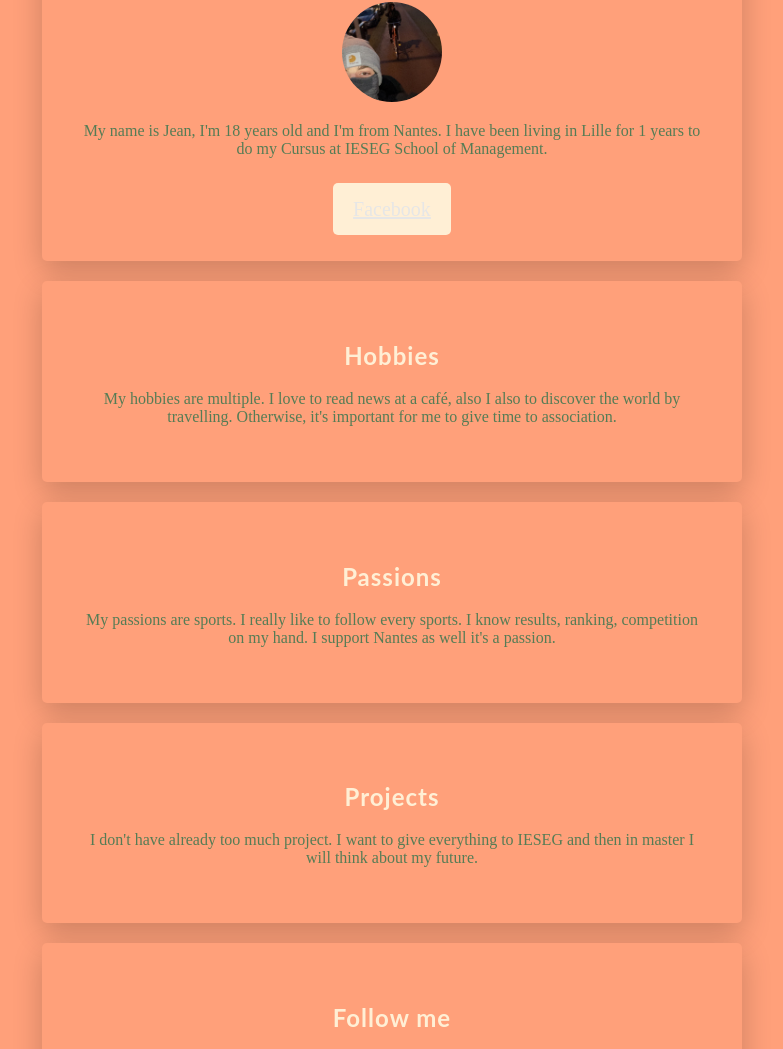
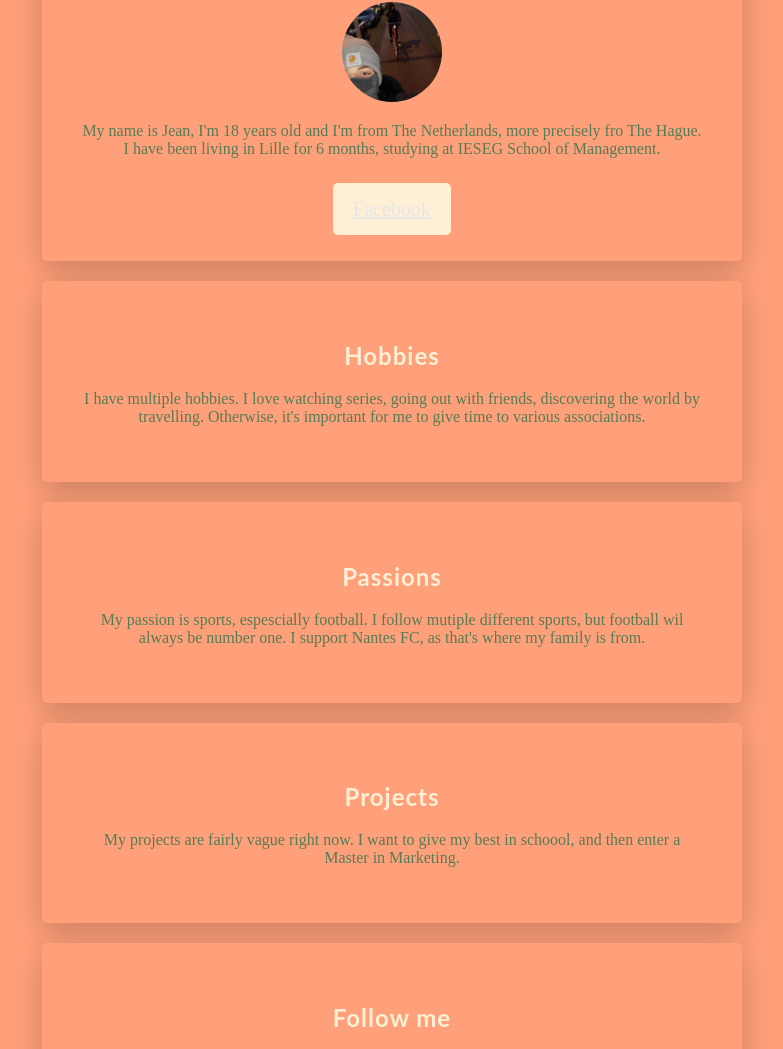
Before and after one commit to jeanrillet/my-profile, a plain HTML site: page index.html in a window 1280 px wide. Shown: the part 160-1209 px from the top of the page, without its empty margins (248-1031 px from the left). Drawn offline with Linux system fonts and the light colour scheme.

Commit message:
Update index.html

```diff
--- a/index.html
+++ b/index.html
@@ -15,21 +15,21 @@
 				<h1>Hello, I am Jean !  </h1>
 					<img src="Images/Profile.jpeg" class="img-circle" width="100px" alt="Jean">
 				<p>
-					 My name is Jean, I'm 18 years old and I'm from Nantes. I have been living in Lille for 1 years to do my Cursus at IESEG School of Management.
+					 My name is Jean, I'm 18 years old and I'm from The Netherlands, more precisely fro The Hague. I have been living in Lille for 6 months, studying at IESEG School of Management.
 				</p>
 				<a href="https://www.facebook.com/profile.php?id=100085489031188" class="btn-green" target="blank">Facebook</a>
 			</div>
 			<div class="card-beige">
 				<h2>Hobbies </h2>
-					<p> My hobbies are multiple. I love to read news at a café, also I also to discover the world by travelling. Otherwise, it's important for me to give time to association. </p>
+					<p> I have multiple hobbies. I love watching series, going out with friends, discovering the world by travelling. Otherwise, it's important for me to give time to various associations. </p>
 			</div>
 			<div class="card-beige">
 				<h2> Passions </h2>
-					<p> My passions are sports. I really like to follow every sports. I know results, ranking, competition on my hand. I support Nantes as well it's a passion.  </p>
+					<p> My passion is sports, espescially football. I follow mutiple different sports, but football wil always be number one. I support Nantes FC, as that's where my family is from.   </p>
 			</div>
 			<div class="card-beige">
 				<h2> Projects </h2>
-				<p>I don't have already too much project. I want to give everything to IESEG and then in master I will think about my future.</p>
+				<p> My projects are fairly vague right now. I want to give my best in schoool, and then enter a Master in Marketing.</p>
 			</div>
 			<div class="card-beige">
 					<h2> Follow me </h2>
```
